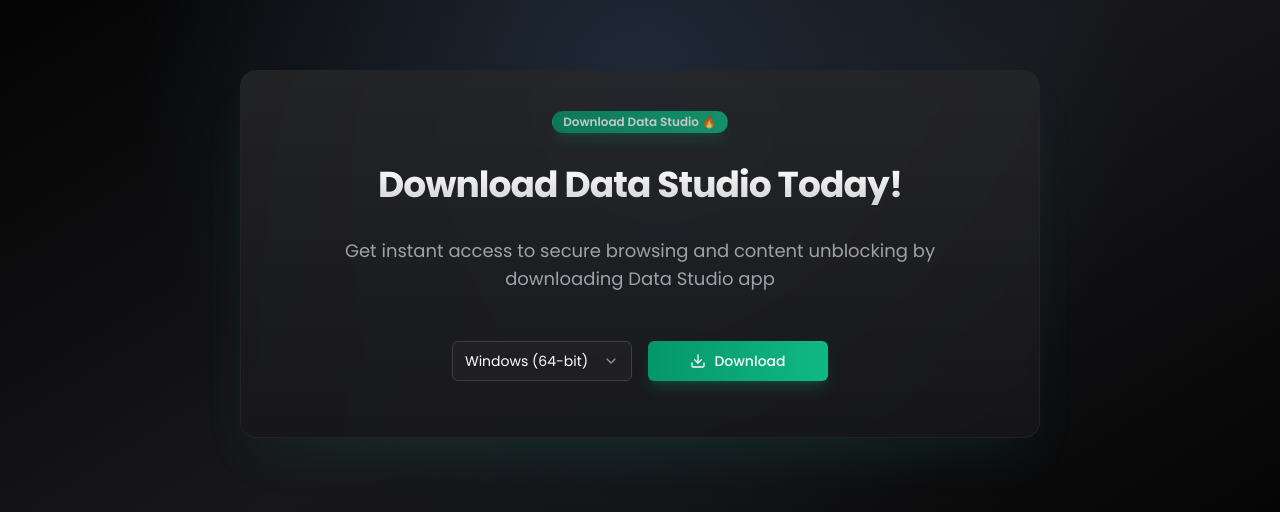
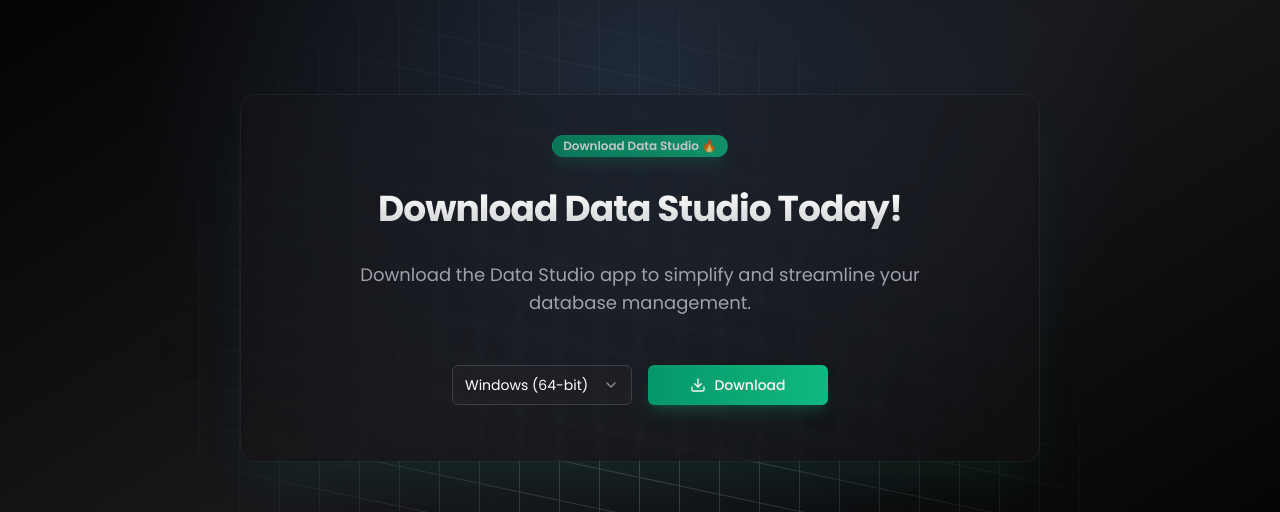
Before and after one commit to abhishek-dagar/dh-studio-frontend, a Next.js app: page / in a window 1280 px wide. Shown: the part 122-634 px from the top of the page. Built offline with nearby package versions, Linux system fonts and the light colour scheme.

Commit message:
refactor: added the new background

```diff
--- a/package.json
+++ b/package.json
@@ -3,7 +3,7 @@
   "version": "0.1.0",
   "private": true,
   "scripts": {
-    "dev": "next dev",
+    "dev": "next dev -p 4081",
     "build": "next build",
     "start": "next start",
     "lint": "next lint",
@@ -17,6 +17,7 @@
     "class-variance-authority": "^0.7.1",
     "clsx": "^2.1.1",
     "lucide-react": "^0.469.0",
+    "motion": "^11.16.0",
     "next": "15.1.3",
     "react": "^19.0.0",
     "react-dom": "^19.0.0",
--- a/src/app/globals.css
+++ b/src/app/globals.css
@@ -9,56 +9,64 @@
 @layer base {
   :root {
     --background: 0 0% 100%;
-    --foreground: 0 0% 3.9%;
+    --foreground: 240 10% 3.9%;
     --card: 0 0% 100%;
-    --card-foreground: 0 0% 3.9%;
+    --card-foreground: 240 10% 3.9%;
     --popover: 0 0% 100%;
-    --popover-foreground: 0 0% 3.9%;
-    --primary: 0 0% 9%;
-    --primary-foreground: 0 0% 98%;
-    --secondary: 0 0% 96.1%;
-    --secondary-foreground: 0 0% 9%;
-    --muted: 0 0% 96.1%;
-    --muted-foreground: 0 0% 45.1%;
-    --accent: 0 0% 96.1%;
-    --accent-foreground: 0 0% 9%;
+    --popover-foreground: 240 10% 3.9%;
+    --primary: 142.1 76.2% 36.3%;
+    --primary-foreground: 355.7 100% 97.3%;
+    --secondary: 240 4.8% 95.9%;
+    --secondary-foreground: 240 5.9% 10%;
+    --muted: 240 4.8% 95.9%;
+    --muted-foreground: 240 3.8% 46.1%;
+    --accent: 240 4.8% 95.9%;
+    --accent-foreground: 240 5.9% 10%;
     --destructive: 0 84.2% 60.2%;
     --destructive-foreground: 0 0% 98%;
-    --border: 0 0% 89.8%;
-    --input: 0 0% 89.8%;
-    --ring: 0 0% 3.9%;
+    --border: 240 5.9% 90%;
+    --input: 240 5.9% 90%;
+    --ring: 142.1 76.2% 36.3%;
+    --radius: 0.5rem;
     --chart-1: 12 76% 61%;
     --chart-2: 173 58% 39%;
     --chart-3: 197 37% 24%;
     --chart-4: 43 74% 66%;
     --chart-5: 27 87% 67%;
-    --radius: 0.5rem;
+
+    /* custom */
+    --sidebar-width: 50px;
+    --tabs-height: 2.5rem;
+    --scrollbar-thumb: 210 12% 87%;
   }
+
   .dark {
-    --background: 0 0% 3.9%;
-    --foreground: 0 0% 98%;
-    --card: 0 0% 3.9%;
-    --card-foreground: 0 0% 98%;
-    --popover: 0 0% 3.9%;
-    --popover-foreground: 0 0% 98%;
-    --primary: 0 0% 98%;
-    --primary-foreground: 0 0% 9%;
-    --secondary: 0 0% 14.9%;
+    --background: 210 12% 16%;
+    --foreground: 0 0% 95%;
+    --card: 210 13% 21%;
+    --card-foreground: 0 0% 95%;
+    --popover: 210 13% 21%;
+    --popover-foreground: 0 0% 95%;
+    --primary: 142.1 70.6% 45.3%;
+    --primary-foreground: 144.9 80.4% 10%;
+    --secondary: 207 13% 14%;
     --secondary-foreground: 0 0% 98%;
-    --muted: 0 0% 14.9%;
-    --muted-foreground: 0 0% 63.9%;
-    --accent: 0 0% 14.9%;
+    --muted: 207 13% 14%;
+    --muted-foreground: 240 5% 64.9%;
+    --accent: 207 13% 14%;
     --accent-foreground: 0 0% 98%;
-    --destructive: 0 62.8% 30.6%;
-    --destructive-foreground: 0 0% 98%;
-    --border: 0 0% 14.9%;
-    --input: 0 0% 14.9%;
-    --ring: 0 0% 83.1%;
+    --destructive: 0 84% 60%;
+    --destructive-foreground: 0 85.7% 97.3%;
+    --border: 214 12% 27%;
+    --input: 240 3.7% 15.9%;
+    --ring: 142.4 71.8% 29.2%;
     --chart-1: 220 70% 50%;
     --chart-2: 160 60% 45%;
     --chart-3: 30 80% 55%;
     --chart-4: 280 65% 60%;
     --chart-5: 340 75% 55%;
+
+    --scrollbar-thumb: 213 10% 23%;
   }
 }
 
--- a/src/app/page.tsx
+++ b/src/app/page.tsx
@@ -1,64 +1,82 @@
-import { Button } from '@/components/ui/button';
-import { Card, CardContent } from '@/components/ui/card';
-import { Badge } from '@/components/ui/badge';
+import { Button } from "@/components/ui/button";
+import { Card, CardContent } from "@/components/ui/card";
+import { Badge } from "@/components/ui/badge";
 import {
   Select,
   SelectContent,
   SelectItem,
   SelectTrigger,
   SelectValue,
-} from '@/components/ui/select';
-import { Download } from 'lucide-react';
-import logo from '../../public/logo.png';
-import Image from '../../node_modules/next/image';
+} from "@/components/ui/select";
+import { Download } from "lucide-react";
+import AnimatedGridPattern from "@/components/ui/animated-grid-pattern";
+import { cn } from "@/lib/utils";
+import Link from "next/link";
 
 export default function Home() {
   return (
-    <div className="flex min-h-screen flex-col bg-gradient-to-br from-black via-zinc-900 to-black p-8 pb-20 font-poppins">
+    <div className="flex min-h-screen flex-col bg-gradient-to-br from-black via-zinc-900 to-black font-poppins">
+      <div className="relative flex h-screen flex-col overflow-hidden">
         <div className="absolute inset-0 bg-[radial-gradient(circle_500px_at_50%_200px,#1f2937,transparent)]" />
-      {/* Logo container with absolute positioning */}
-      <div className="absolute sm:left-40 sm:top-8">
-        <Image src={logo} alt="logo" width={50} />
-      </div>
-      <div className="flex flex-1 items-center justify-center">
-        <Card className="relative w-[800px] overflow-hidden rounded-2xl border-white/5 bg-zinc-900/80 text-white shadow-2xl shadow-emerald-500/10 backdrop-blur-sm">
-          <div className="absolute inset-0 bg-gradient-to-b from-white/5 to-transparent" />
-          <CardContent className="relative flex flex-col items-center gap-8 pt-10">
+        <AnimatedGridPattern
+          numSquares={30}
+          maxOpacity={0.1}
+          duration={3}
+          repeatDelay={1}
+          className={cn(
+            "[mask-image:radial-gradient(500px_circle_at_center,white,transparent)]",
+            "inset-x-0 inset-y-[-30%] h-[200%] skew-y-12",
+          )}
+        />
+        <div className="flex flex-1 flex-col items-center justify-center">
+          <Card className="relative w-[800px] overflow-hidden rounded-2xl border-white/5 bg-zinc-900/30 text-white shadow-2xl shadow-emerald-500/10 backdrop-blur-sm">
+            {/* <div className="absolute inset-0 bg-gradient-to-b from-white/5 to-transparent" /> */}
+            <CardContent className="relative flex flex-col items-center gap-8 bg-transparent pt-10">
               <Badge
                 variant="default"
-              className="animate-pulse bg-gradient-to-r from-emerald-600 to-emerald-500 text-white shadow-lg shadow-emerald-500/20 transition-colors "
+                className="animate-pulse bg-gradient-to-r from-emerald-600 to-emerald-500 text-white shadow-lg shadow-emerald-500/20 transition-colors"
               >
                 Download Data Studio 🔥
               </Badge>
-
-            <h1 className="bg-gradient-to-b from-white to-white/80 bg-clip-text text-center sm:text-4xl text-xl font-[900] tracking-tight text-transparent">
+              <h1 className="bg-gradient-to-b from-white to-white/80 bg-clip-text text-center text-xl font-[900] tracking-tight text-transparent sm:text-4xl">
                 Download Data Studio Today!
               </h1>
-
-            <p className="sm:text-lg text-xs max-w-[600px] text-center text-zinc-400">
-              Get instant access to secure browsing and content unblocking by
-              downloading Data Studio app
+              <p className="max-w-[600px] text-center text-xs text-zinc-400 sm:text-lg">
+                Download the Data Studio app to simplify and streamline your
+                database management.
               </p>
-
               <div className="mb-8 mt-4 grid grid-cols-1 gap-4 sm:grid-cols-2">
                 <Select defaultValue="windows">
-                <SelectTrigger className="w-[180px] border-zinc-700 bg-zinc-800/50 backdrop-blur-sm transition-colors hover:bg-zinc-800">
+                  <SelectTrigger className="w-[180px] border-zinc-700 bg-zinc-800/50 backdrop-blur-sm transition-colors hover:bg-zinc-800 focus-visible:outline-none focus-visible:ring-0 focus-visible:ring-offset-0">
                     <SelectValue placeholder="Select Platform" />
                   </SelectTrigger>
                   <SelectContent className="border-zinc-700 bg-zinc-800 text-white">
                     <SelectItem value="windows">Windows (64-bit)</SelectItem>
-                  <SelectItem value="mac">MacOS</SelectItem>
-                  <SelectItem value="linux">Linux</SelectItem>
+                    <SelectItem value="mac" disabled>
+                      MacOS (coming soon)
+                    </SelectItem>
+                    <SelectItem value="linux" disabled>
+                      Linux (coming soon)
+                    </SelectItem>
                   </SelectContent>
                 </Select>
-
-              <Button className="bg-gradient-to-r from-emerald-600 to-emerald-500 shadow-lg shadow-emerald-500/20 transition-all duration-300 hover:scale-105 hover:from-emerald-500 hover:to-emerald-400 hover:shadow-emerald-500/30">
+                <Button
+                  className="bg-gradient-to-r from-emerald-600 to-emerald-500 shadow-lg shadow-emerald-500/20 transition-all duration-300 hover:scale-105 hover:from-emerald-500 hover:to-emerald-400 hover:shadow-emerald-500/30"
+                  asChild
+                >
+                  <Link
+                    href={
+                      "https://github.com/abhishek-dagar/data-hive-studio/releases/download/0.1.0-alpha/Data.Hive.Studio.Setup.0.1.0-alpha.exe"
+                    }
+                  >
                     <Download className="h-4 w-4" /> Download
+                  </Link>
                 </Button>
               </div>
             </CardContent>
           </Card>
         </div>
       </div>
+    </div>
   );
 }
--- /dev/null
+++ b/src/components/ui/animated-grid-pattern.tsx
@@ -0,0 +1,148 @@
+"use client";
+
+import { motion } from "motion/react";
+import { useEffect, useId, useRef, useState } from "react";
+
+import { cn } from "@/lib/utils";
+
+interface AnimatedGridPatternProps {
+  width?: number;
+  height?: number;
+  x?: number;
+  y?: number;
+  strokeDasharray?: any;
+  numSquares?: number;
+  className?: string;
+  maxOpacity?: number;
+  duration?: number;
+  repeatDelay?: number;
+}
+
+export default function AnimatedGridPattern({
+  width = 40,
+  height = 40,
+  x = -1,
+  y = -1,
+  strokeDasharray = 0,
+  numSquares = 50,
+  className,
+  maxOpacity = 0.5,
+  duration = 4,
+  repeatDelay = 0.5,
+  ...props
+}: AnimatedGridPatternProps) {
+  const id = useId();
+  const containerRef = useRef(null);
+  const [dimensions, setDimensions] = useState({ width: 0, height: 0 });
+  const [squares, setSquares] = useState(() => generateSquares(numSquares));
+
+  function getPos() {
+    return [
+      Math.floor((Math.random() * dimensions.width) / width),
+      Math.floor((Math.random() * dimensions.height) / height),
+    ];
+  }
+
+  // Adjust the generateSquares function to return objects with an id, x, and y
+  function generateSquares(count: number) {
+    return Array.from({ length: count }, (_, i) => ({
+      id: i,
+      pos: getPos(),
+    }));
+  }
+
+  // Function to update a single square's position
+  const updateSquarePosition = (id: number) => {
+    setSquares((currentSquares) =>
+      currentSquares.map((sq) =>
+        sq.id === id
+          ? {
+              ...sq,
+              pos: getPos(),
+            }
+          : sq,
+      ),
+    );
+  };
+
+  // Update squares to animate in
+  useEffect(() => {
+    if (dimensions.width && dimensions.height) {
+      setSquares(generateSquares(numSquares));
+    }
+  }, [dimensions, numSquares]);
+
+  // Resize observer to update container dimensions
+  useEffect(() => {
+    const resizeObserver = new ResizeObserver((entries) => {
+      for (let entry of entries) {
+        setDimensions({
+          width: entry.contentRect.width,
+          height: entry.contentRect.height,
+        });
+      }
+    });
+
+    if (containerRef.current) {
+      resizeObserver.observe(containerRef.current);
+    }
+
+    return () => {
+      if (containerRef.current) {
+        resizeObserver.unobserve(containerRef.current);
+      }
+    };
+  }, [containerRef]);
+
+  return (
+    <svg
+      ref={containerRef}
+      aria-hidden="true"
+      className={cn(
+        "pointer-events-none absolute inset-0 h-full w-full fill-gray-400/30 stroke-gray-400/30",
+        className,
+      )}
+      {...props}
+    >
+      <defs>
+        <pattern
+          id={id}
+          width={width}
+          height={height}
+          patternUnits="userSpaceOnUse"
+          x={x}
+          y={y}
+        >
+          <path
+            d={`M.5 ${height}V.5H${width}`}
+            fill="none"
+            strokeDasharray={strokeDasharray}
+          />
+        </pattern>
+      </defs>
+      <rect width="100%" height="100%" fill={`url(#${id})`} />
+      <svg x={x} y={y} className="overflow-visible">
+        {squares.map(({ pos: [x, y], id }, index) => (
+          <motion.rect
+            initial={{ opacity: 0 }}
+            animate={{ opacity: maxOpacity }}
+            transition={{
+              duration,
+              repeat: 1,
+              delay: index * 0.1,
+              repeatType: "reverse",
+            }}
+            onAnimationComplete={() => updateSquarePosition(id)}
+            key={`${x}-${y}-${index}`}
+            width={width - 1}
+            height={height - 1}
+            x={x * width + 1}
+            y={y * height + 1}
+            fill="currentColor"
+            strokeWidth="0"
+          />
+        ))}
+      </svg>
+    </svg>
+  );
+}
```
Also changed, not shown: 2 other files (tests, documents, lock files or other folders). Lines whose indentation alone changed are shown as unchanged.
